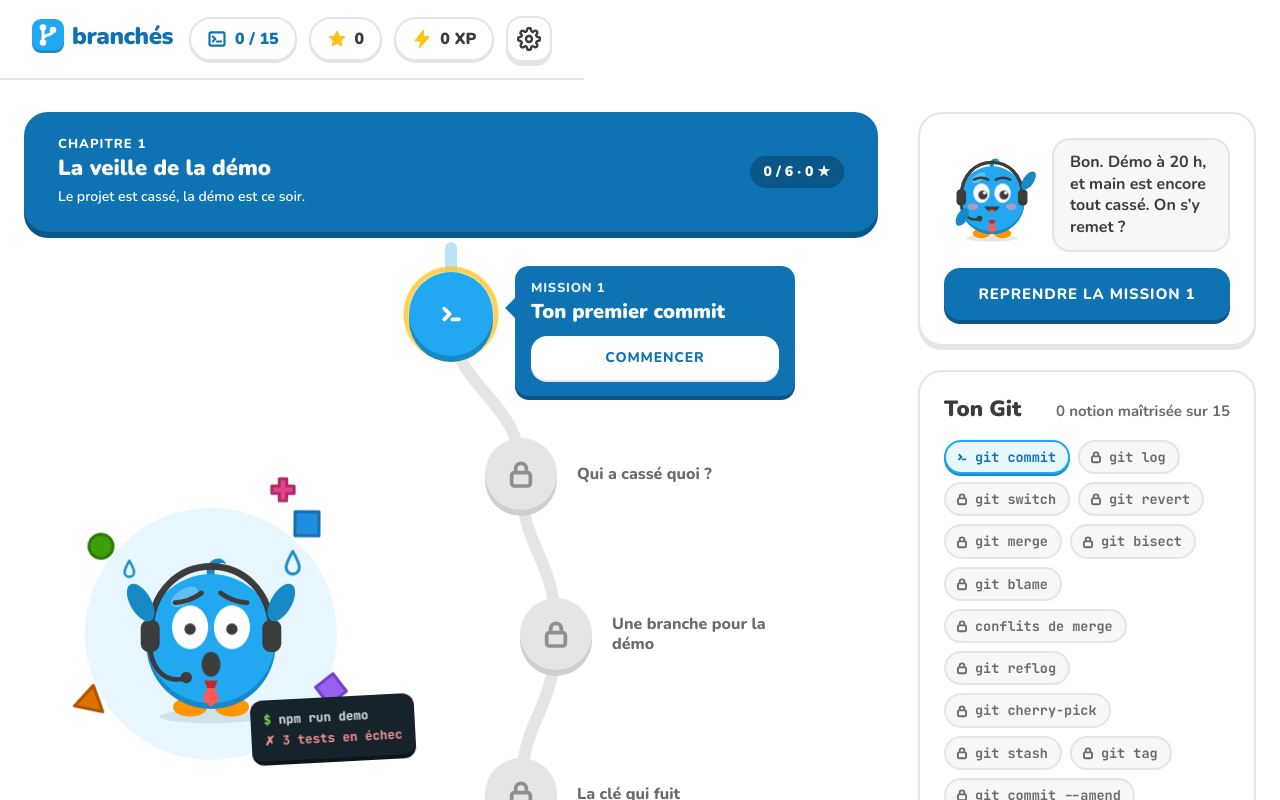
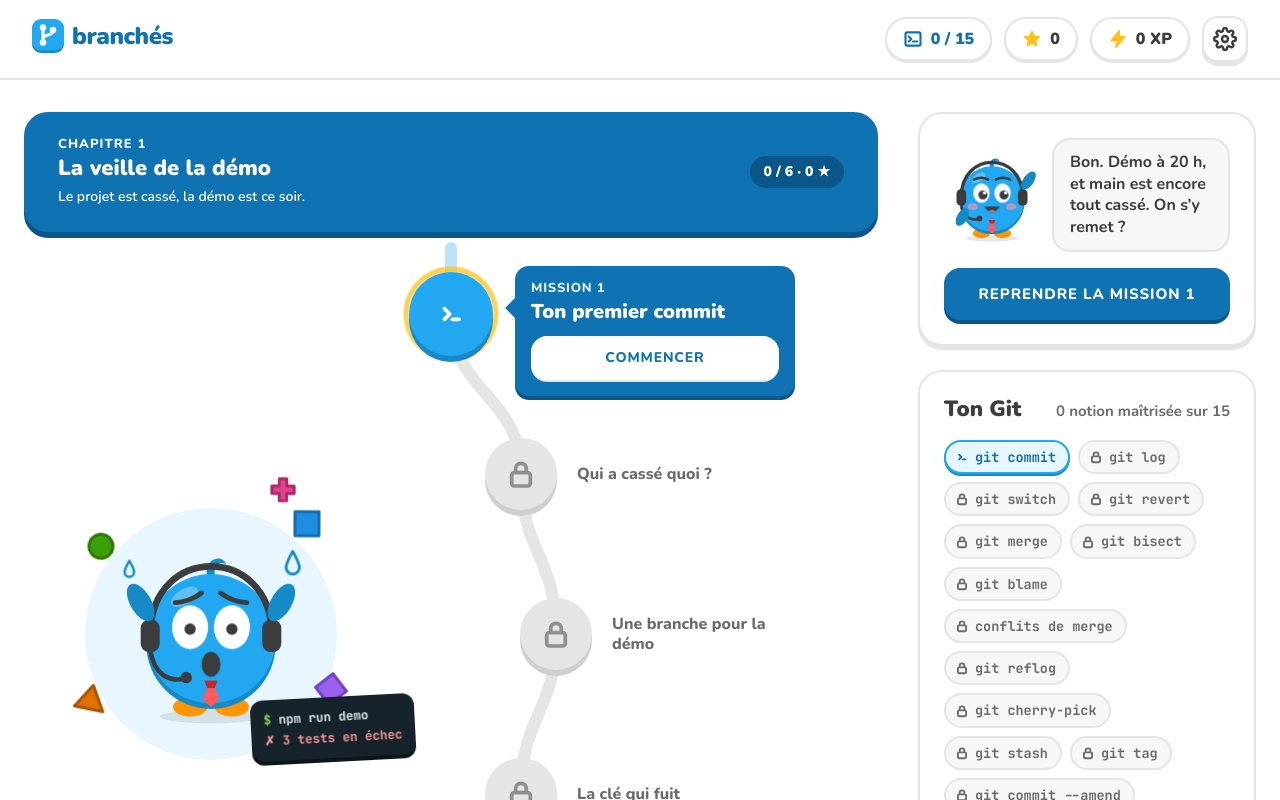
Before and after one commit to a2zrr/branches, a React (Vite) app: page /carte in a window 1280 px wide. Shown: the top 800 px of the page. Built offline with nearby package versions, Linux system fonts and the light colour scheme.

Commit message:
fix(carte): en-tête collant pleine largeur, popover du côté des titres (correctif 3 prime sur correctif 2)

```diff
--- a/src/screens/Carte.module.css
+++ b/src/screens/Carte.module.css
@@ -157,8 +157,8 @@
   color: var(--color-text-muted);
 }
 
-/* En-tête collant (PC et téléphone). */
-.entete {
+/* En-tête collant (PC et téléphone). Pleine largeur : distinct de .entete (carte « Ton Git »). */
+.enteteCollante {
   position: sticky;
   top: 0;
   z-index: 10;
--- a/src/screens/Carte.tsx
+++ b/src/screens/Carte.tsx
@@ -122,7 +122,7 @@ export function Carte() {
   return (
     <div className={styles.page}>
       <h1 className={styles.visuellementCache}>Carte des missions</h1>
-      <div className={styles.entete}>
+      <div className={styles.enteteCollante}>
         <EnTeteAppli
           variante="carte"
           notionsMaitrisees={e.notionsMaitrisees}
```
Also changed, not shown: 1 other file (tests, documents, lock files or other folders).
